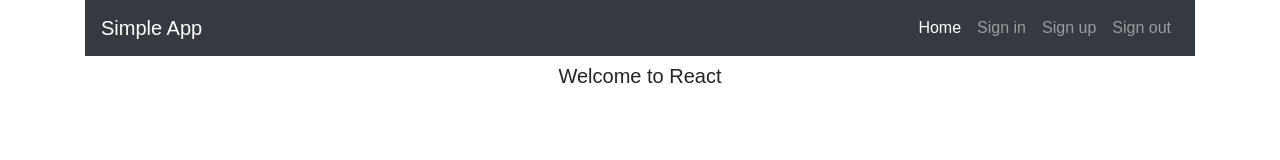
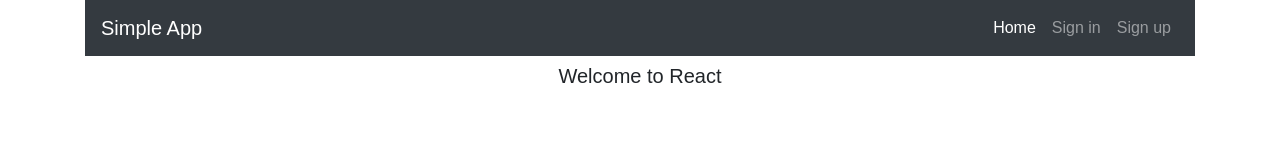
Before and after one commit to olezhek85/simple-auth, a React (Create React App) app: page / in a window 1280 px wide. Shown: the top 160 px of the page. Built offline with nearby package versions, Linux system fonts and the light colour scheme.

Commit message:
Added protected routes and navitems

```diff
--- a/src/App.js
+++ b/src/App.js
@@ -1,5 +1,6 @@
 import React, { Component } from "react";
-import { Route, Switch, Redirect } from "react-router-dom";
+import { Route, Switch, Redirect, withRouter } from "react-router-dom";
+import { connect } from "react-redux";
 
 import Layout from "./hoc/Layout";
 import Signin from "./containers/Auth/Signin";
@@ -10,7 +11,6 @@ class App extends Component {
       <Switch>
         <Route path="/signin" component={Signin} />
         <Route path="/signup" render={() => <p>Sign up</p>} />
-        <Route path="/signout" render={() => <p>Sign out</p>} />
         <Route
           path="/"
           exact
@@ -20,8 +20,30 @@ class App extends Component {
       </Switch>
     );
 
-    return <Layout>{routes}</Layout>;
+    if (this.props.isAuthenticated) {
+      routes = (
+        <Switch>
+          <Route path="/signout" render={() => <p>Sign out</p>} />
+          <Route
+            path="/"
+            exact
+            render={() => (
+              <h5 className="text-center mt-2">Welcome to React</h5>
+            )}
+          />
+          <Redirect to="/" />
+        </Switch>
+      );
+    }
+
+    return <Layout isAuth={this.props.isAuthenticated}>{routes}</Layout>;
   }
 }
 
-export default App;
+const mapStateToProps = state => {
+  return {
+    isAuthenticated: state.auth.authenticated
+  };
+};
+
+export default withRouter(connect(mapStateToProps)(App));
--- a/src/components/Header.js
+++ b/src/components/Header.js
@@ -24,15 +24,21 @@ const header = props => {
           <NavLink exact to="/" className="nav-item nav-link">
             Home
           </NavLink>
+          {!props.isAuth && (
             <NavLink to="/signin" className="nav-item nav-link">
               Sign in
             </NavLink>
+          )}
+          {!props.isAuth && (
             <NavLink to="/signup" className="nav-item nav-link">
               Sign up
             </NavLink>
+          )}
+          {props.isAuth && (
             <NavLink to="/signout" className="nav-item nav-link">
               Sign out
             </NavLink>
+          )}
         </div>
       </div>
     </nav>
--- a/src/hoc/Layout.js
+++ b/src/hoc/Layout.js
@@ -4,7 +4,7 @@ import Header from "../components/Header";
 
 const layout = props => (
   <Fragment>
-    <Header />
+    <Header isAuth={props.isAuth} />
     <main>{props.children}</main>
   </Fragment>
 );
```
Lines whose indentation alone changed are shown as unchanged.
